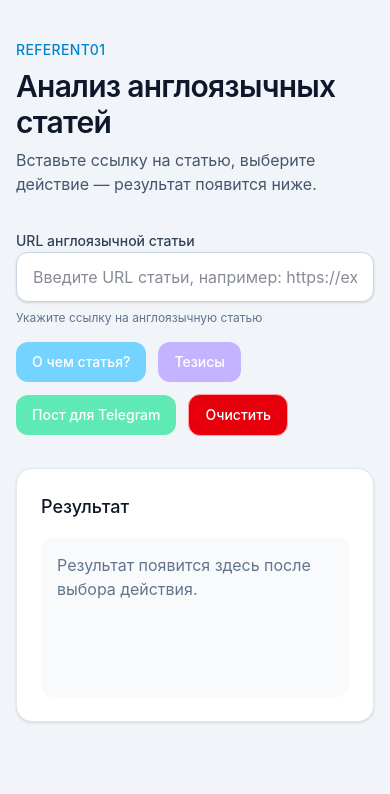
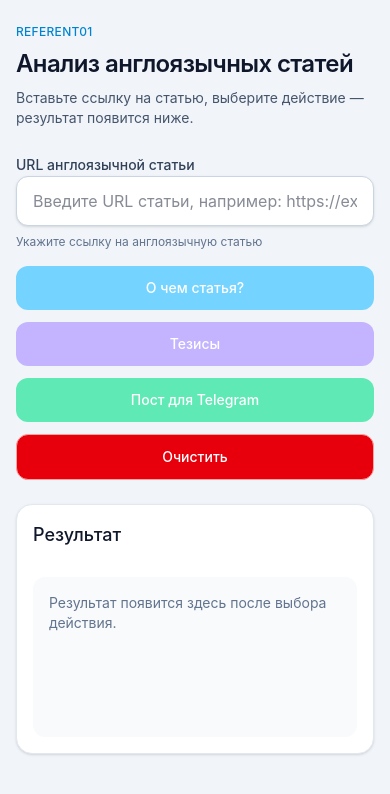
Before and after one commit to litobor01/referent01, a Next.js app: page / in a window 390 px wide. Shown: the top 794 px of the page. Built offline with nearby package versions, Linux system fonts and the light colour scheme.

Commit message:
Update layout and ArticleAnalyzer component styles for improved responsiveness and user experience. Add overflow handling to prevent horizontal scrolling and refine spacing and typography for better readability.

```diff
--- a/app/components/ArticleAnalyzer.tsx
+++ b/app/components/ArticleAnalyzer.tsx
@@ -38,6 +38,9 @@ const ACTION_STYLES: Record<Action, string> = {
   telegram:
     "bg-emerald-600 hover:bg-emerald-700 disabled:bg-emerald-300 focus-visible:ring-emerald-300",
 };
+
+const BUTTON_BASE_CLASS =
+  "w-full rounded-xl px-4 py-3 text-sm font-medium transition focus-visible:ring-2 focus-visible:outline-none disabled:cursor-not-allowed md:w-auto md:py-2.5";
 
 const ACTION_BADGE_STYLES: Record<Action, string> = {
   summary: "bg-sky-50 text-sky-700",
@@ -220,15 +223,15 @@ export default function ArticleAnalyzer() {
   }
 
   return (
-    <div className="mx-auto flex w-full max-w-3xl flex-col gap-8">
+    <div className="mx-auto flex w-full min-w-0 max-w-3xl flex-col gap-6 md:gap-8">
       <header className="space-y-2">
-        <p className="text-sm font-medium tracking-wide text-sky-600 uppercase">
+        <p className="text-xs font-medium tracking-wide text-sky-600 uppercase sm:text-sm">
           referent01
         </p>
-        <h1 className="text-3xl font-semibold tracking-tight text-slate-900">
+        <h1 className="text-2xl font-semibold tracking-tight text-slate-900 sm:text-3xl">
           Анализ англоязычных статей
         </h1>
-        <p className="text-slate-600">
+        <p className="text-sm text-slate-600 sm:text-base">
           Вставьте ссылку на статью, выберите действие — результат появится ниже.
         </p>
       </header>
@@ -243,7 +246,7 @@ export default function ArticleAnalyzer() {
             value={url}
             onChange={(event) => handleUrlChange(event.target.value)}
             placeholder="Введите URL статьи, например: https://example.com/article"
-            className="w-full rounded-xl border border-slate-300 bg-white px-4 py-3 text-slate-900 shadow-sm outline-none transition focus:border-sky-500 focus:ring-2 focus:ring-sky-200"
+            className="w-full min-w-0 rounded-xl border border-slate-300 bg-white px-4 py-3 text-base text-slate-900 shadow-sm outline-none transition focus:border-sky-500 focus:ring-2 focus:ring-sky-200 sm:text-sm"
           />
           <span className="block text-xs text-slate-500">
             Укажите ссылку на англоязычную статью
@@ -251,14 +254,14 @@ export default function ArticleAnalyzer() {
         </label>
 
         {errorCode ? (
-          <Alert variant="destructive">
+          <Alert variant="destructive" className="break-words">
             <AlertCircle className="h-4 w-4" />
             <AlertTitle>Не получилось выполнить действие</AlertTitle>
             <AlertDescription>{getErrorMessage(errorCode)}</AlertDescription>
           </Alert>
         ) : null}
 
-        <div className="flex flex-wrap items-center gap-3">
+        <div className="flex flex-col gap-3 md:flex-row md:flex-wrap md:items-center">
           {(Object.keys(ACTION_LABELS) as Action[]).map((action) => (
             <button
               key={action}
@@ -266,7 +269,7 @@ export default function ArticleAnalyzer() {
               title={ACTION_TITLES[action]}
               disabled={!urlIsFilled || isLoading}
               onClick={() => void handleAction(action)}
-              className={`rounded-xl px-4 py-2.5 text-sm font-medium text-white transition focus-visible:ring-2 focus-visible:outline-none disabled:cursor-not-allowed ${ACTION_STYLES[action]}`}
+              className={`${BUTTON_BASE_CLASS} text-white ${ACTION_STYLES[action]}`}
             >
               {ACTION_LABELS[action]}
             </button>
@@ -275,7 +278,7 @@ export default function ArticleAnalyzer() {
             type="button"
             disabled={isLoading}
             onClick={handleClear}
-            className="rounded-xl border border-red-300 bg-red-600 px-4 py-2.5 text-sm font-medium text-white transition hover:bg-red-700 focus-visible:ring-2 focus-visible:ring-red-300 focus-visible:outline-none disabled:cursor-not-allowed disabled:bg-red-300"
+            className={`${BUTTON_BASE_CLASS} border border-red-300 bg-red-600 text-white hover:bg-red-700 focus-visible:ring-red-300 disabled:bg-red-300`}
           >
             Очистить
           </button>
@@ -283,16 +286,16 @@ export default function ArticleAnalyzer() {
       </form>
 
       {isLoading && processStatus ? (
-        <div className="rounded-xl border border-sky-200 bg-sky-50 px-4 py-3 text-sm text-sky-800">
+        <div className="rounded-xl border border-sky-200 bg-sky-50 px-4 py-3 text-sm break-words text-sky-800">
           <p className="animate-pulse">{processStatus}</p>
         </div>
       ) : null}
 
       <section
         ref={resultSectionRef}
-        className="rounded-2xl border border-slate-200 bg-white p-6 shadow-sm"
+        className="scroll-mt-4 rounded-2xl border border-slate-200 bg-white p-4 shadow-sm sm:p-6"
       >
-        <div className="mb-4 flex flex-wrap items-center justify-between gap-3">
+        <div className="mb-4 flex flex-col gap-3 sm:flex-row sm:items-center sm:justify-between">
           <h2 className="text-lg font-medium text-slate-900">Результат</h2>
           <div className="flex flex-wrap items-center gap-2">
             {activeAction ? (
@@ -316,11 +319,11 @@ export default function ArticleAnalyzer() {
 
         <div className="min-h-40 rounded-xl bg-slate-50 p-4 text-slate-700">
           {result ? (
-            <p className="whitespace-pre-wrap text-sm leading-7 text-slate-700">
+            <p className="text-sm leading-7 break-words whitespace-pre-wrap text-slate-700 [overflow-wrap:anywhere]">
               {result}
             </p>
           ) : (
-            <p className="text-slate-500">
+            <p className="text-sm text-slate-500 sm:text-base">
               Результат появится здесь после выбора действия.
             </p>
           )}
--- a/app/layout.tsx
+++ b/app/layout.tsx
@@ -13,7 +13,7 @@ export default function RootLayout({
 }>) {
   return (
     <html lang="ru">
-      <body className="antialiased">{children}</body>
+      <body className="overflow-x-hidden antialiased">{children}</body>
     </html>
   );
 }
--- a/app/page.tsx
+++ b/app/page.tsx
@@ -2,7 +2,7 @@ import ArticleAnalyzer from "./components/ArticleAnalyzer";
 
 export default function Home() {
   return (
-    <main className="min-h-screen bg-slate-100 px-4 py-10 sm:px-6 lg:px-8">
+    <main className="min-h-screen overflow-x-hidden bg-slate-100 px-4 py-6 sm:px-6 sm:py-8 lg:px-8 lg:py-10">
       <ArticleAnalyzer />
     </main>
   );
```
